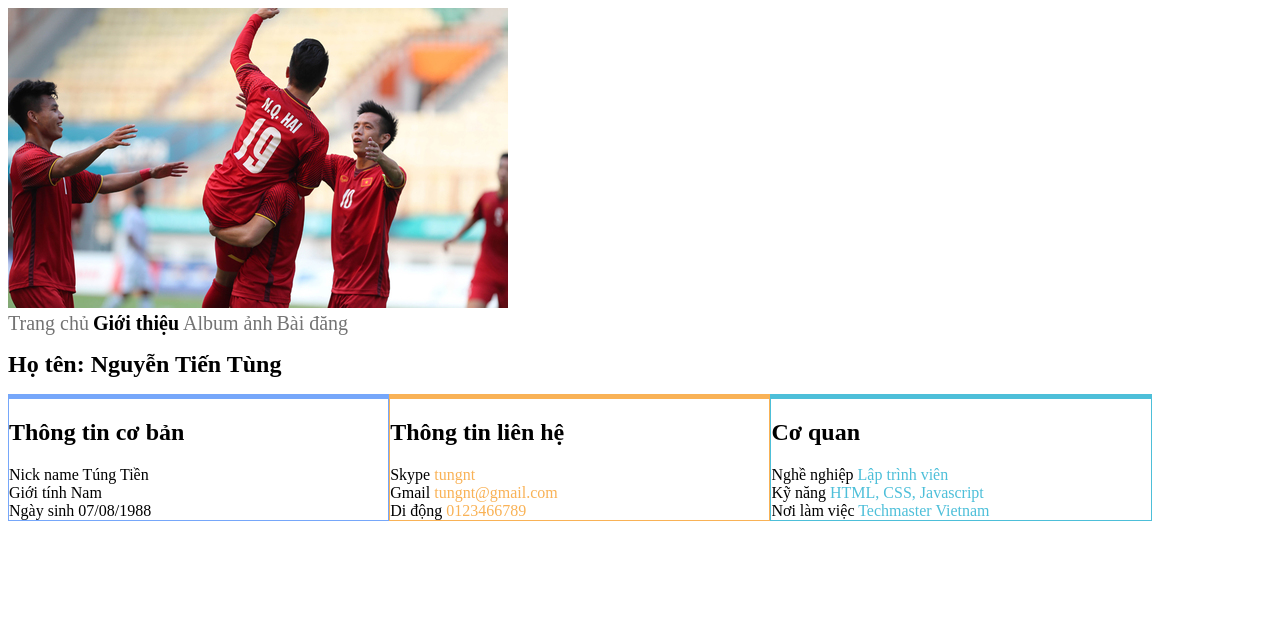
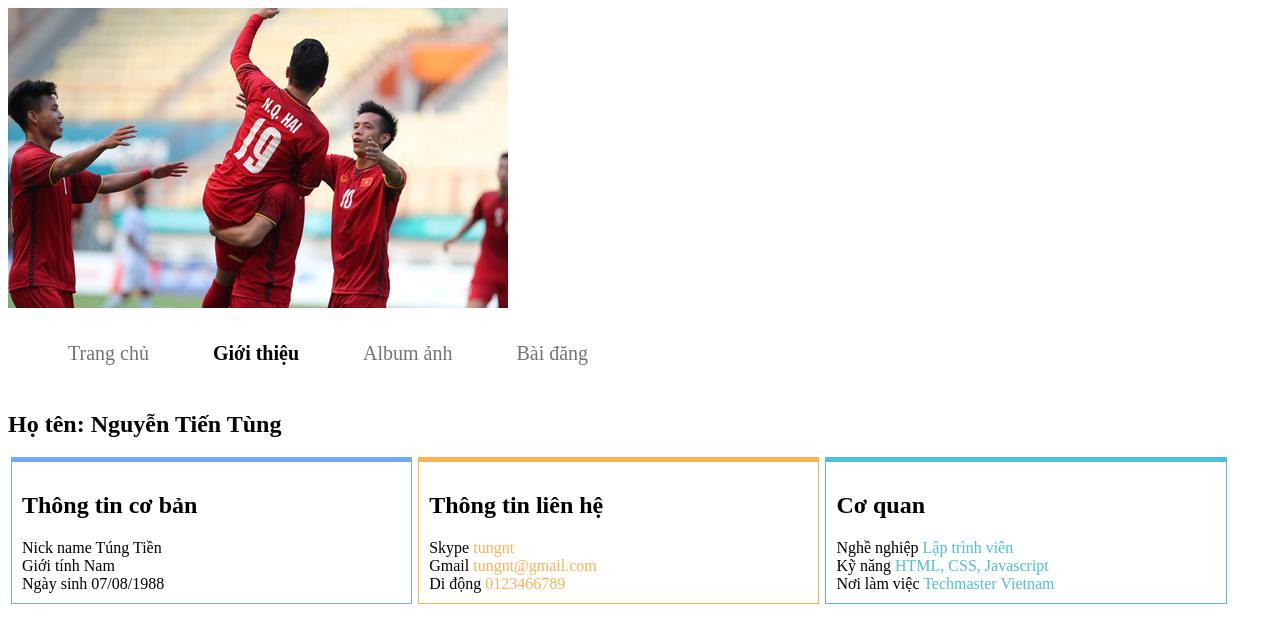
Before and after one commit to Adgen747/adgen747.github.io, a plain HTML site: page Div, span và Float/home.html in a window 1280 px wide. Drawn offline with Linux system fonts and the light colour scheme.

Commit message:
thêm ví dụ

```diff
--- a/Div, span và Float/css/style.css
+++ b/Div, span và Float/css/style.css
@@ -1,9 +1,12 @@
 h1{font-size: 24px}
-#main-menu a{font-size: 20px; color: #737373;text-decoration: none}
+#main-menu{padding: 30px}
+#main-menu a{padding: 30px; font-size: 20px; color: #737373;text-decoration: none}
 #main-menu a:hover, #main-menu a.active{color: black}
 #main-menu a.active{font-weight: bold;}
 img {max-width: 100%;max-height: 300px}
 .box{float: left;
+	padding: 10px;
+	margin: 3px;
      width: 30%;
 	 border: 1px solid #dddddd;
 	 border-top-width: 5px }
--- a/Div, span và Float/home.html
+++ b/Div, span và Float/home.html
@@ -8,7 +8,7 @@
 </head>
 <body>
 	<img src="img/banner.jpg"><br>
-
+  <div class="wrap">
 	<div id="main-menu">
 		<a href="home.html">Trang chủ</a>
 		<a href="about.html" class="active">Giới thiệu</a>
@@ -47,6 +47,6 @@
   <div>Kỹ năng <span>HTML, CSS, Javascript</span></div>
 
   <div>Nơi làm việc <span>Techmaster Vietnam</span></div>
-</div>
+</div></div>
 </body>
 </html>
```
Also changed, not shown: 5 other files.
